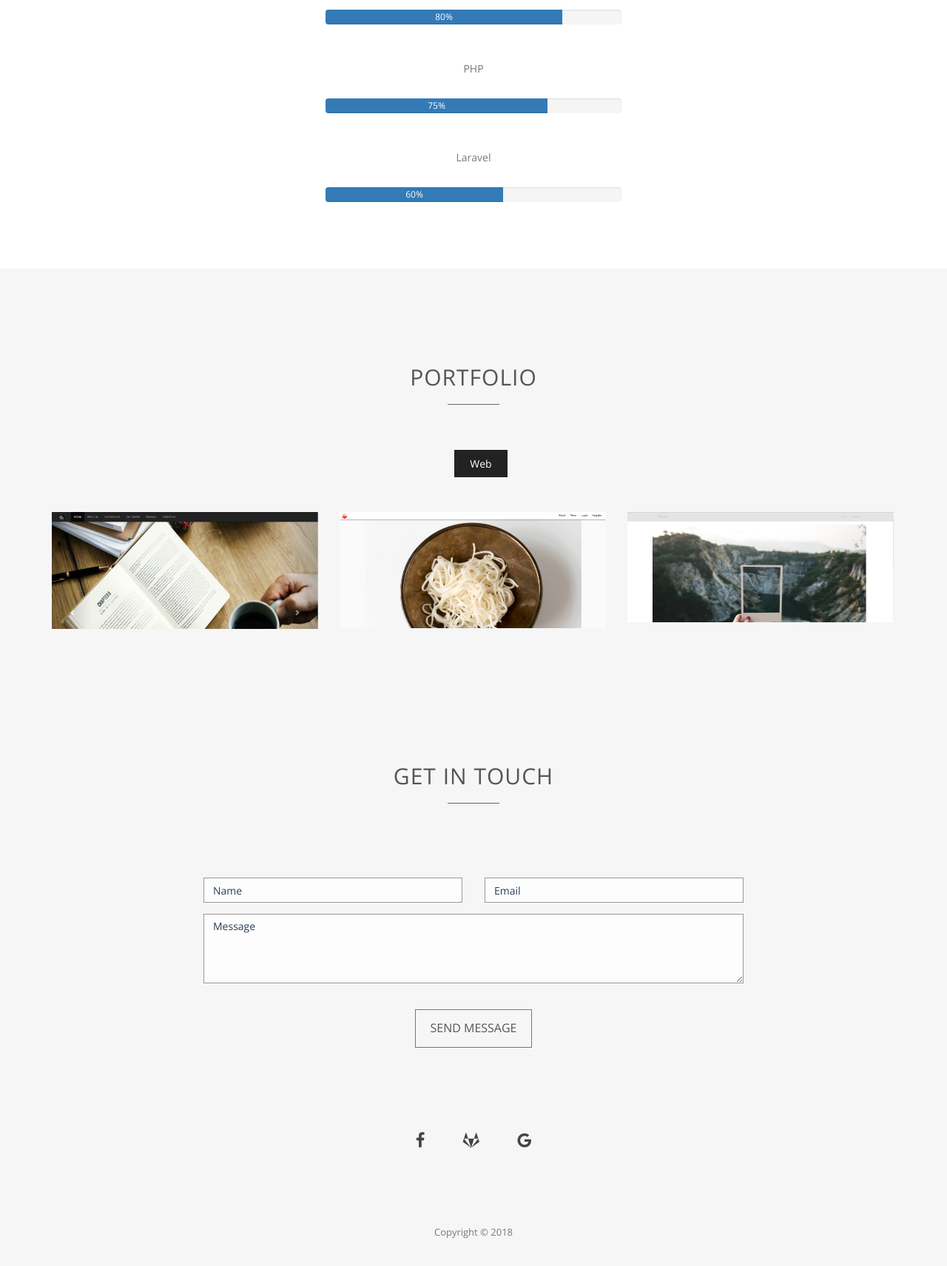
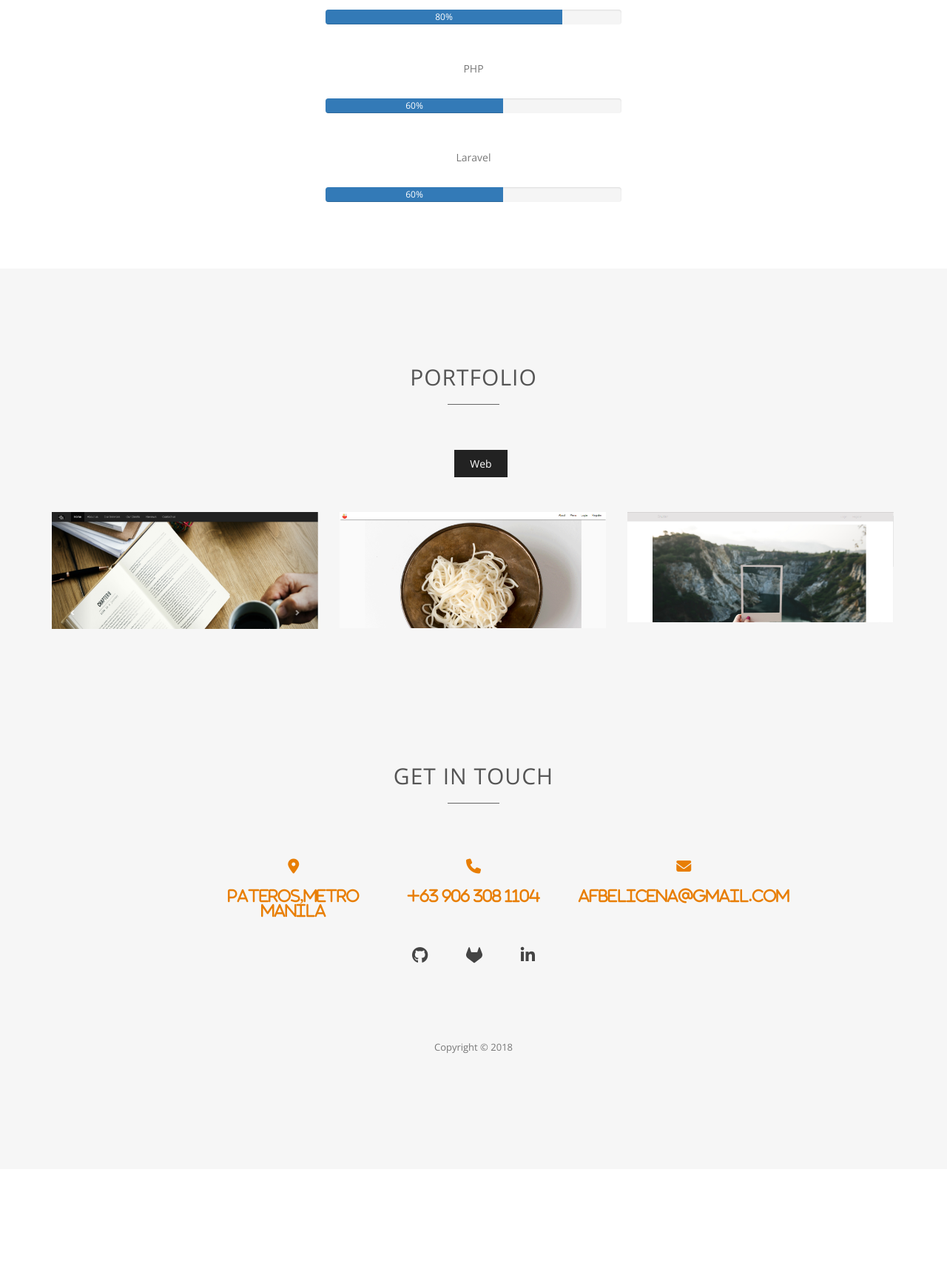
Before and after one commit to angelabelicena/portfolio, a plain HTML site: page index.html in a window 1280 px wide. Shown: the part 1860-3571 px from the top of the page at 74% size. After the commit the page ends 3440 px from the top, so only its background shows below. Drawn offline with nearby package versions, Linux system fonts and the light colour scheme.

Commit message:
updated portfolio

```diff
--- a/index.html
+++ b/index.html
@@ -10,9 +10,9 @@
 <!-- Favicons
     ================================================== -->
 <link rel="shortcut icon" href="img/favicon.ico" type="image/x-icon">
-<link rel="apple-touch-icon" href="img/apple-touch-icon.png">
-<link rel="apple-touch-icon" sizes="72x72" href="img/apple-touch-icon-72x72.png">
-<link rel="apple-touch-icon" sizes="114x114" href="img/apple-touch-icon-114x114.png">
+<link rel="apple-touch-icon" href="img/apple-touch-icon.PNG">
+<link rel="apple-touch-icon" sizes="72x72" href="img/apple-touch-icon-72x72.PNG">
+<link rel="apple-touch-icon" sizes="114x114" href="img/apple-touch-icon-114x114.PNG">
 
 <!-- Bootstrap -->
 <link rel="stylesheet" type="text/css"  href="css/bootstrap.css">
@@ -26,6 +26,8 @@
 <link href='http://fonts.googleapis.com/css?family=Open+Sans:400,700,800,600,300' rel='stylesheet' type='text/css'>
 <link rel="stylesheet" href="https://cdnjs.cloudflare.com/ajax/libs/font-awesome/4.7.0/css/font-awesome.min.css">
 <link rel="stylesheet" href="https://cdnjs.cloudflare.com/ajax/libs/font-awesome/4.7.0/css/font-awesome.min.css">
+<link rel="stylesheet" href="path/to/font-awesome/css/font-awesome.min.css">
+
 
 <script type="text/javascript" src="js/modernizr.custom.js"></script>
 
@@ -124,8 +126,8 @@
             <div class="col-md-12 text-center">PHP</div>
               <div style="width: 400px; margin: 50px auto">
                 <div class="progress">
-                  <div class="progress-bar" role="progressbar" aria-valuenow="90" aria-valuemin="0" aria-valuemax="100" style="max-width: 75%">
-                  <span class="title">75%</span>
+                  <div class="progress-bar" role="progressbar" aria-valuenow="90" aria-valuemin="0" aria-valuemax="100" style="max-width: 60%">
+                  <span class="title">60%</span>
                   </div>
                 </div>
               </div>
@@ -170,7 +172,7 @@
       <div class="portfolio-items">
         <div class="col-sm-6 col-md-4 col-lg-4 graphic">
           <div class="portfolio-item">
-            <div class="hover-bg"> <a href="https://angelabelicena.github.io/thebookcafe/bookstore.html" title="Project Title" data-lightbox-gallery="gallery1">
+            <div class="hover-bg"> <a target="_blank" href="https://angelabelicena.github.io/thebookcafe/bookstore.html" title="Project Title" data-lightbox-gallery="gallery1">
               <div class="hover-text">
                 <h4>Book Cafe</h4>
               </div>
@@ -179,7 +181,7 @@
         </div>
         <div class="col-sm-6 col-md-4 col-lg-4 illustration">
           <div class="portfolio-item">
-            <div class="hover-bg"> <a href="https://ramenaika.000webhostapp.com/" title="Project Title" data-lightbox-gallery="gallery1">
+            <div class="hover-bg"> <a target="_blank" href="https://ramenaika.000webhostapp.com/" title="Project Title" data-lightbox-gallery="gallery1">
               <div class="hover-text">
                 <h4>Ramenaika</h4>
               </div>
@@ -188,7 +190,7 @@
         </div>
         <div class="col-sm-6 col-md-4 col-lg-4 graphic">
           <div class="portfolio-item">
-            <div class="hover-bg"> <a href="https://shutterblog.000webhostapp.com/" title="Project Title" data-lightbox-gallery="gallery1">
+            <div class="hover-bg"> <a target="_blank" href="https://shutterblog.000webhostapp.com/" title="Project Title" data-lightbox-gallery="gallery1">
               <div class="hover-text">
                 <h4>Shutter</h4>
               </div>
@@ -291,34 +293,16 @@
       <hr>
     </div>
     <div class="col-md-8 col-md-offset-2">
+    	<div class="col-md-4"><i class="fa fa-map-marker" aria-hidden="true"><br><br>Pateros,Metro Manila</i></div>
+    	<div class="col-md-4"><i class="fa fa-phone"><br><br>+63 906 308 1104</i></div>
+    	<div class="col-md-4"><i class="fa fa-envelope"><br><br>afbelicena@gmail.com</i></div>
 
-      <form name="sentMessage" id="contactForm" novalidate>
-        <div class="row">
-          <div class="col-md-6">
-            <div class="form-group">
-              <input type="text" id="name" class="form-control" placeholder="Name" required="required">
-              <p class="help-block text-danger"></p>
-            </div>
-          </div>
-          <div class="col-md-6">
-            <div class="form-group">
-              <input type="email" id="email" class="form-control" placeholder="Email" required="required">
-              <p class="help-block text-danger"></p>
-            </div>
-          </div>
-        </div>
-        <div class="form-group">
-          <textarea name="message" id="message" class="form-control" rows="4" placeholder="Message" required></textarea>
-          <p class="help-block text-danger"></p>
-        </div>
-        <div id="success"></div>
-        <button type="submit" class="btn btn-default btn-lg">Send Message</button>
-      </form>
       <div class="social">
+      <br><br>
         <ul>
-          <li><a href="https://www.facebook.com/angela.belicena"><i class="fa fa-facebook"></i></a></li>
-          <li><a href="https://gitlab.com/angela.belicena"><i class="fa fa-gitlab"></i></a></li>
-          <li><a href="https://mail.google.com/mail/"><i class="fa fa-google"></i></a></li>
+          <li><a target="_blank" href="https://github.com/angelabelicena"><i class="fa fa-github"></i></a></li>
+          <li><a target="_blank" href="https://gitlab.com/angela.belicena"><i class="fa fa-gitlab"></i></a></li>
+          <li><a target="_blank" href="https://www.linkedin.com/in/angela-belicena-5b615011b/"><i class="fa fa-linkedin"></i></a></li>
 
         </ul>
       </div>
```
